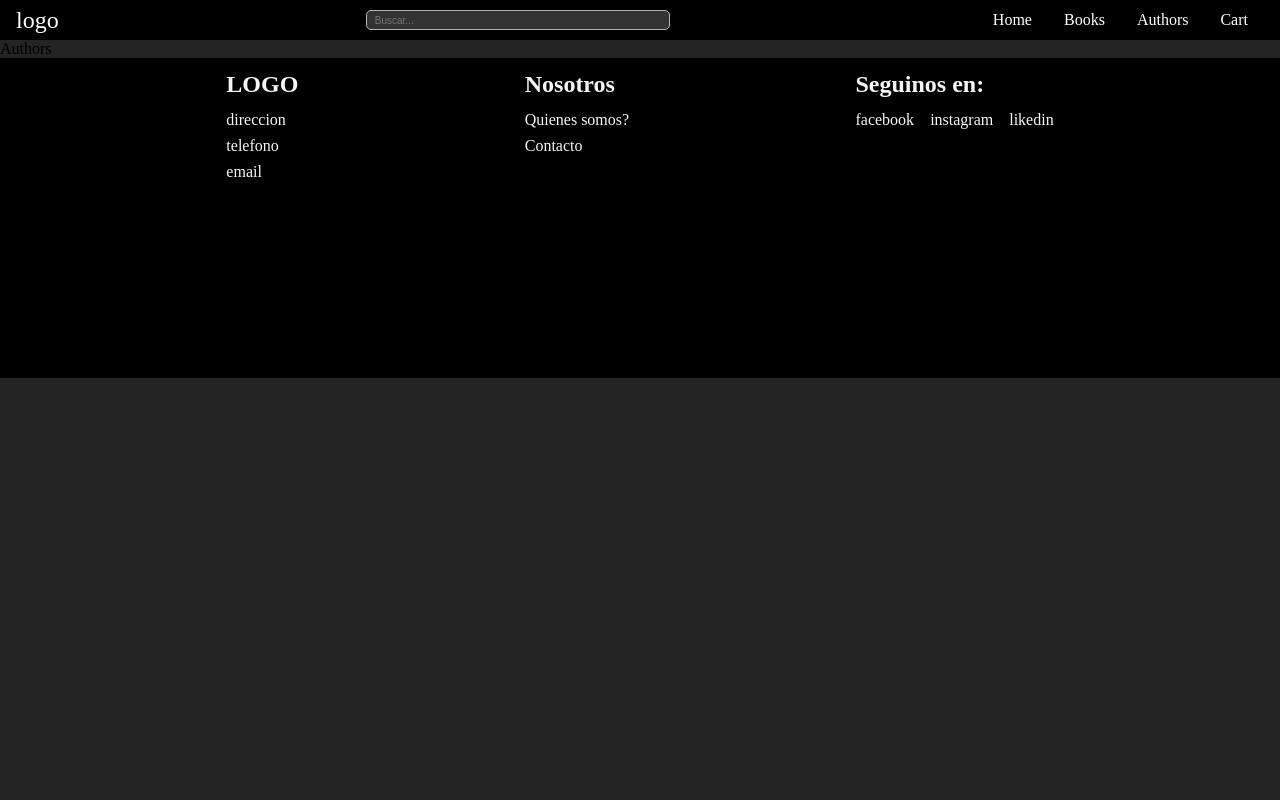
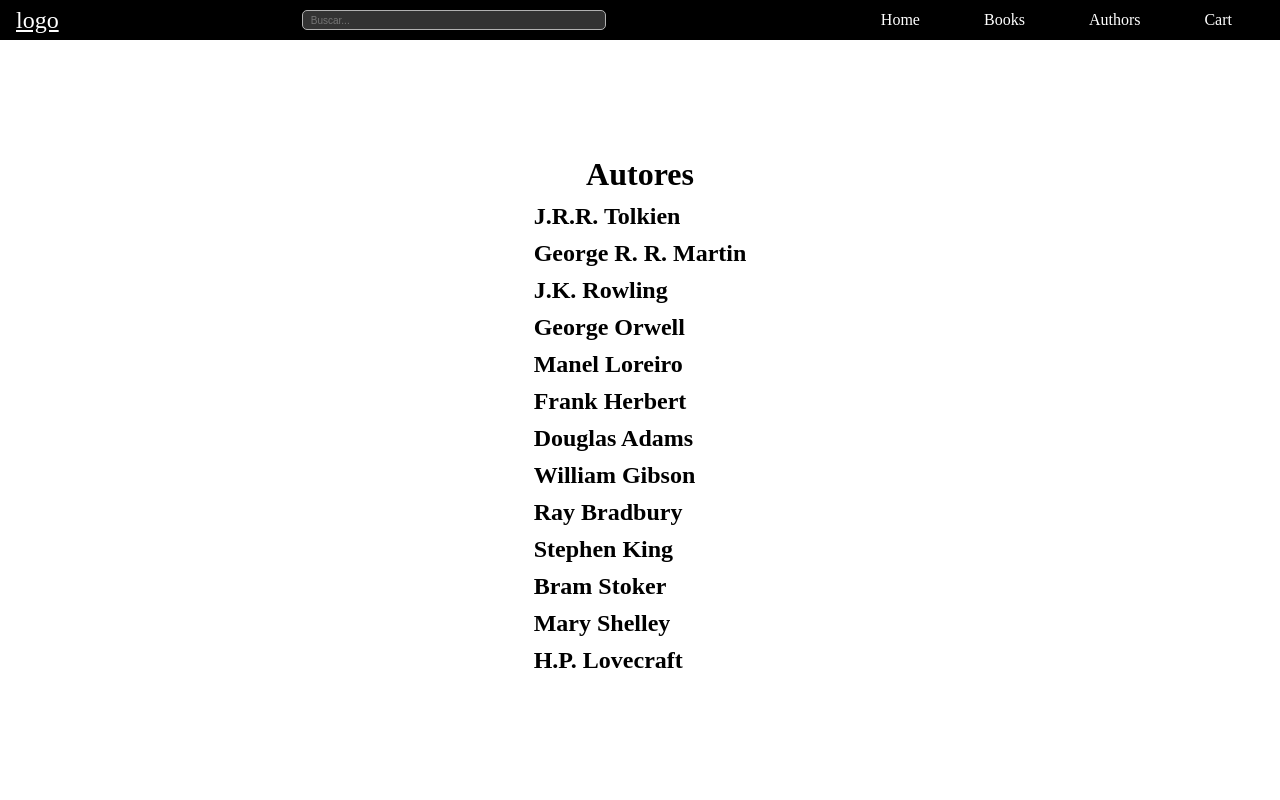
Before and after one commit to beresiartejuan/book-store, a React (Vite) app: page /Authors in a window 1280 px wide. Shown: the top 800 px of the page. Built offline with nearby package versions, Linux system fonts and the light colour scheme.

Commit message:
pages content

```diff
--- a/src/App.jsx
+++ b/src/App.jsx
@@ -1,15 +1,16 @@
 import './App.css'
 import { Route, Routes } from 'react-router-dom'
+import libros from './DMockeado/books.js'
 // pages
 import { Home } from './pages/Home/Home'
 import { SearchList } from './pages/SearchList/SearchList'
 import { DetailBook } from './pages/Detail/DetailBook'
-import{AboutUsSection} from './pages/AboutUs/AboutUsSection'
+import{AboutUsSection} from './pages/AboutUsSection/AboutUsSection'
 import{AllBooks} from './pages/AllBooks/AllBooks'
 import{Authors} from './pages/Authors/Authors'
 import{BuyPage} from './pages/BuyPage/BuyPage'
 import{Contact} from './pages/Contact/Contact'
-//componentes
+//components
 import { Header } from './components/Header/Header'
 import { Footer } from './components/Footer/Footer'
 
@@ -20,12 +21,12 @@ function App() {
     <div className="App">
       <Header />
       <Routes>
-        <Route path="/" element={<Home />} />
+        <Route path="/" element={<Home libros={libros}/>} />
         <Route path="/SearchList" element={<SearchList />} />
         <Route path="/DetailBook" element={<DetailBook />} />
         <Route path="/AboutUs" element={<AboutUsSection />} />
-        <Route path="/AllBooks" element={<AllBooks />} />
-        <Route path="/Authors" element={<Authors />} />
+        <Route path="/AllBooks" element={<AllBooks libros={libros}/>} />
+        <Route path="/Authors" element={<Authors books={libros}/>} />
         <Route path="/BuyPage" element={<BuyPage />} />
         <Route path="/Contact" element={<Contact />} />
       </Routes>
--- a/src/components/Header/Header.jsx
+++ b/src/components/Header/Header.jsx
@@ -1,18 +1,38 @@
 import React from 'react'
 import styles from './Header.module.css'
 import { SearchBox } from '../SearchBox/SearchBox'
+import { Link } from 'react-router-dom'
+
 
 export const Header = () => {
   return (
     <nav className={styles.nav}>
-        <span className={styles.logo}> logo</span>
-        <SearchBox />
-        <ul className={styles.menu} >
-            <li className={styles.menuItem} >Home</li>
-            <li className={styles.menuItem}>Books</li>
-            <li className={styles.menuItem}>Authors</li>
-            <li className={styles.menuItem} >Cart</li>
-        </ul>
+      <Link to="/" className={styles.logo}>
+        logo
+      </Link>
+      <SearchBox />
+      <ul className={styles.menu} >
+        <li className={styles.menuItem} >
+          <Link to="/" className={styles.menuItem}>
+            Home
+          </Link>
+        </li>
+        <li className={styles.menuItem}>
+          <Link to="/AllBooks" className={styles.menuItem}>
+            Books
+          </Link>
+        </li>
+        <li className={styles.menuItem}>
+          <Link to="/Authors" className={styles.menuItem}>
+            Authors
+          </Link>
+        </li>
+        <li className={styles.menuItem} >
+          <Link to="/BuyPage" className={styles.menuItem}>
+            Cart
+          </Link>
+        </li>
+      </ul>
     </nav>
   )
 }
--- a/src/components/MainCategories/MainCategories.jsx
+++ b/src/components/MainCategories/MainCategories.jsx
@@ -1,5 +1,6 @@
 import React from 'react'
 import styles from './MainCategories.module.css'
+import { Link } from 'react-router-dom'
 
 export const MainCategories = () => {
     const categories = [
@@ -14,14 +15,18 @@ export const MainCategories = () => {
                 <ul className={styles.listCategory}>
                     {categories[0].map(category => (
                         <li className={styles.item} key={category}>
-                            {category}
+                            <Link to='/SearchList' className={styles.menuItem}>
+                                {category}
+                            </Link>
                         </li>
                     ))}
                 </ul>
                 <ul className={styles.listCategory}>
                     {categories[1].map(category => (
                         <li className={styles.item} key={category}>
-                            {category}
+                            <Link to='/SearchList' className={styles.menuItem}>
+                                {category}
+                            </Link>
                         </li>
                     ))}
                 </ul>
--- a/src/pages/AllBooks/AllBooks.jsx
+++ b/src/pages/AllBooks/AllBooks.jsx
@@ -1,7 +1,17 @@
 import React from 'react'
+import styles from './AllBooks.module.css'
+import { Card } from '../../components/Card/Card'
 
-export const AllBooks = () => {
+
+export const AllBooks = ({libros}) => {
   return (
-    <div>AllBooks</div>
+    <div className={styles.container} >
+      <h1 className={styles.title}>All Books</h1>
+      <div className={styles.booksContainer}>
+      {libros?.map((item) => {
+                   return <Card key={item.book.title} book={item.book}/>
+                })}
+      </div>
+    </div>
   )
 }
--- /dev/null
+++ b/src/pages/AllBooks/AllBooks.module.css
@@ -0,0 +1,25 @@
+.container{
+    height: auto;
+    min-height: calc(100vh - 40px);
+    display: flex;
+    flex-wrap: wrap;
+    justify-content: center;
+    background-color: #FFF;
+    flex-direction: column;
+    align-items: center;
+}
+
+.booksContainer{
+    width: 80%;
+    display: flex;
+    flex-wrap: wrap;
+    justify-content: center;
+    gap: 20px;
+    padding-bottom: 20px;
+}
+
+.title{
+    font-size: 2rem;
+    font-weight: 700;
+    margin: 20px 0;
+}
--- a/src/pages/Authors/Authors.jsx
+++ b/src/pages/Authors/Authors.jsx
@@ -1,7 +1,19 @@
 import React from 'react'
+import styles from './Authors.module.css'
 
-export const Authors = () => {
+export const Authors = ({ books }) => {
+  const authors = books.map((item) => item.book.author);
+  console.log(authors);
   return (
-    <div>Authors</div>
-  )
-}
+    <div className={styles.container}>
+      <h1>Autores</h1>
+      <ul className={styles.list}>
+        {authors.map((author, index) => (
+          <li className={styles.Authors} key={{index}}>{author.name}</li>
+        ))}
+      </ul>
+
+    </div>
+
+  );
+};
--- /dev/null
+++ b/src/pages/Authors/Authors.module.css
@@ -0,0 +1,21 @@
+.container{
+    height: auto;
+    min-height: calc(100vh - 40px);
+    display: flex;
+    flex-wrap: wrap;
+    justify-content: center;
+    background-color: #FFF;
+    flex-direction: column;
+    align-items: center;
+}
+
+.Authors{
+    font-size: 1.5rem;
+    font-weight: 700;
+    color: #000;
+    margin: 10px 0;
+}
+
+.list{
+    list-style: none;
+}
--- a/src/pages/Home/Home.jsx
+++ b/src/pages/Home/Home.jsx
@@ -3,9 +3,9 @@ import { Offers } from '../../components/Offers/Offers'
 import { BestSellers } from '../../components/BestSellers/BestSellers'
 import { MainCategories } from '../../components/MainCategories/MainCategories'
 import { FirstView } from '../../components/firstview/FirstView'
-import libros from '../../DMockeado/books.js'
 
-export const Home = () => {
+
+export const Home = ({libros}) => {
   return (
     <>
       <FirstView />
```
